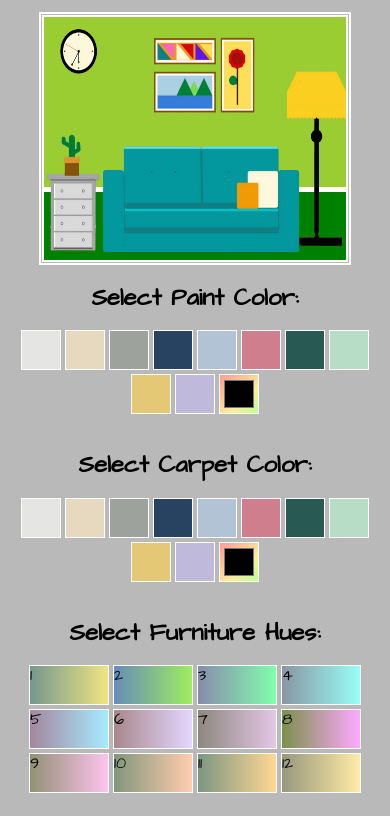
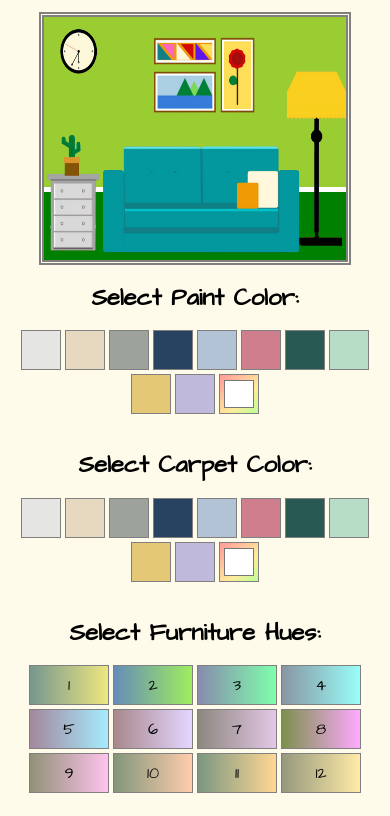
Before and after one commit to RabiaRB/Room-Decor, a plain HTML site: page index.html in a window 390 px wide. Shown: the part 163-979 px from the top of the page. Drawn offline with Linux system fonts and the light colour scheme.

Commit message:
added responsiveness

```diff
--- a/css/style.css
+++ b/css/style.css
@@ -23,14 +23,12 @@
 
 body{
      font-family: 'Architects Daughter', cursive;
-     background-color: rgb(186	185	185	);
-
+     background-color: rgb(254,251,234);
 
 }
 #centerContainer{
      display: flex;
      align-items: center;
-     /* justify-content: center; */
      flex-direction: column;
 }
 
@@ -44,7 +42,7 @@ h1{
      width: 80vw;
      max-width: 800px;
      height: 30vh;
-     border: 5px double white;
+     border: 5px double grey;
      position: relative;
 }
 
@@ -100,8 +98,8 @@ ul{
      list-style: none;
      padding: 0;
      display: flex;
+     align-items: center;
      justify-content: center;
-     /* align-items: ; */
      flex-wrap: wrap;
 
 }
@@ -109,13 +107,17 @@ li{
      height: 40px;
      width: 40px;
      margin: 2px;
-     border: 1px solid white;
+     border: 1px solid grey;
      color: black;
+     display: flex;
+     align-items: center;
+     justify-content: center;
 
 }
 
 .furniture{
      width: 80px;
+
 }
 
 h2{
@@ -212,6 +214,7 @@ h2{
         margin-right: 10px;
    } */
 
+
 #colorInput{
      border: none;
      width: 100%;
@@ -219,3 +222,11 @@ h2{
      background-color: #bbff99;
      background-image: linear-gradient(319deg, #bbff99 0%, #ffec99 37%, #ff9999 100%); ;
    }
+
+@media screen and (min-width: 500px){
+
+     #mainImage{
+          height: 60vh;
+     }
+
+}
--- a/index.html
+++ b/index.html
@@ -21,7 +21,7 @@
 		<h1>View Your Aesthetics</h1>
 		<div id="mainImage">
 			<div class="imageContainer">
-				<img src="./images/livingroom.png" id="furniture" alt="">
+			<img src="./images/livingroom.png" id="furniture" alt="">
 			</div>
 			<div id="paint"></div>
 			<div id="carpet"></div>
@@ -39,10 +39,10 @@
 			<li class="lightGreen" id="lightGreenPaint"></li>
 			<li class="lemon" id="lemonPaint"></li>
 			<li class="violet" id="violetPaint"></li>
-			<li class="color-picker">
-				<!-- <div class="color-preview"></div> -->
-				<input type="color" id="colorInput" placeholder="Select" onchange="updatePaintColor(this.value)"/></li>
-			<!-- </div> -->
+			<li>
+				<input type="color" id="colorInput" title="Select a color" value="#FFFFFF" onchange="updatePaintColor(this.value)"/>
+			</li>
+
 
 
 		</ul>
@@ -61,11 +61,10 @@
 			<li class="lightGreen" id="lightGreenCarpet"></li>
 			<li class="lemon" id="lemonCarpet"></li>
 			<li class="violet" id="violetCarpet"></li>
-			<li class="color-picker">
-				<!-- <div class="color-preview"></div> -->
-				<input type="color" id="colorInput" placeholder="Select" onchange="updateCarpetColor(this.value)" />
+			<li>
+				<input type="color" id="colorInput" title="Select a color" value="#FFFFFF" onchange="updateCarpetColor(this.value)" />
 			</li>
-			<!-- </div> -->
+
 		</ul>
 
 		<h2>Select Furniture Hues: </h2>
--- a/js/main.js
+++ b/js/main.js
@@ -143,12 +143,6 @@ document.querySelector('#hue12').onclick = hue12Furniture;
     }
 
 
-// "#instaLink" src="../instagram-logo-041EABACE1-seeklogo.com.png" alt="insta-icon">
-// 		<img id="twitterLink" src="../twitter-logo-vector-png-clipart-1.png" alt="twitter-icon">
-// 		<img id="#githubLink
-//contact links//
-// document.querySelector('#instaLink').onclick = url("https://www.instagram.com/codingandlife/");
-
 
     function updatePaintColor(color) {
       let colorPreview = document.querySelector('#colorInput');
```
